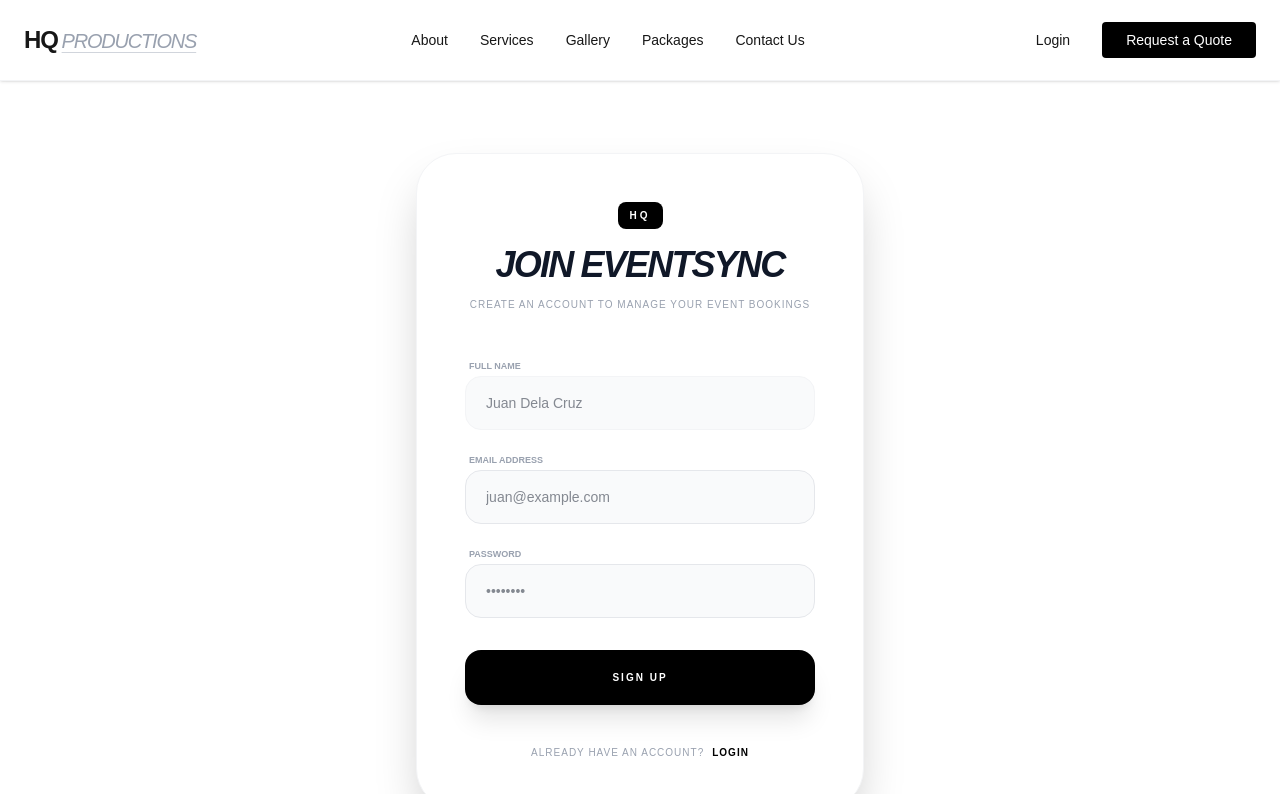
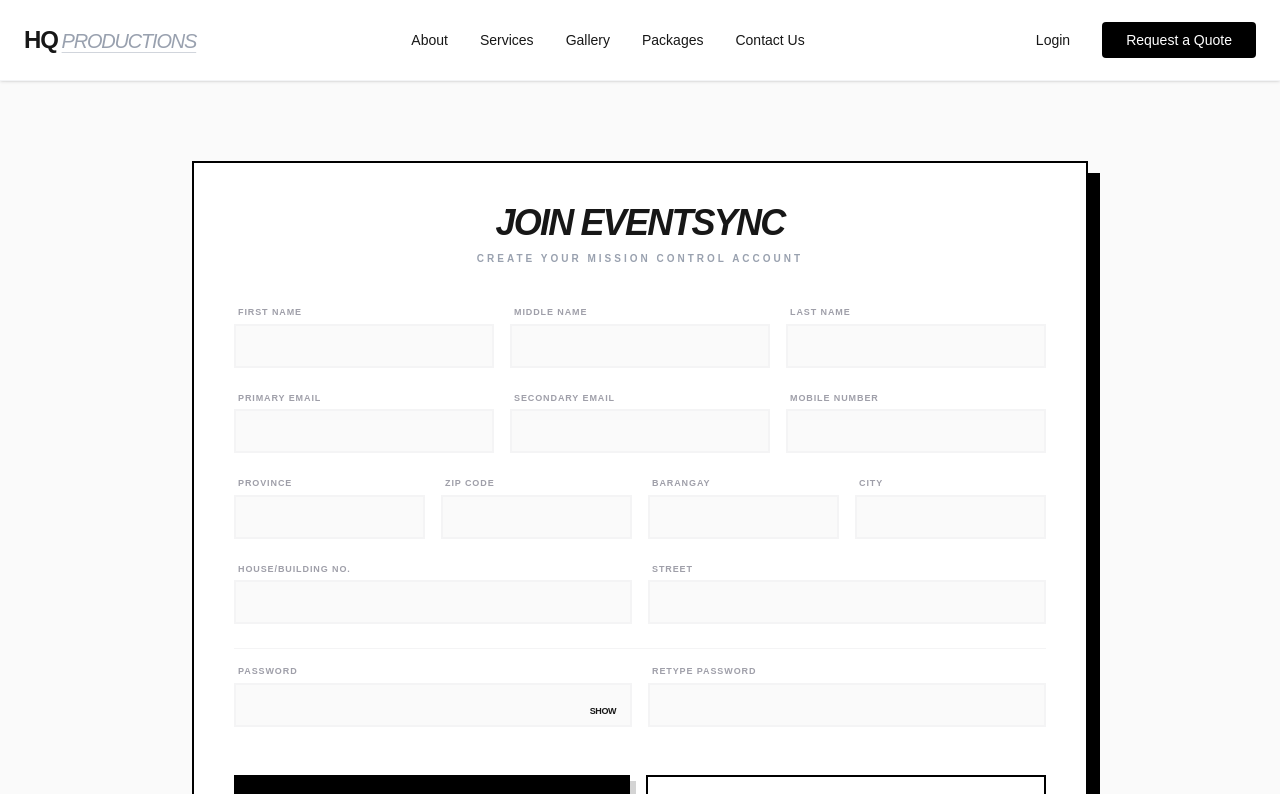
Before and after one commit to BubMango/eventsync, a Next.js app: page /signup in a window 1280 px wide. Shown: the top 794 px of the page. Built offline with nearby package versions, Linux system fonts and the light colour scheme; no server answers.

Commit message:
signup page.js

```diff
--- a/app/(public)/signup/page.js
+++ b/app/(public)/signup/page.js
@@ -1,130 +1,215 @@
 "use client";
 
 import React, { useState } from 'react';
+import Link from 'next/link';
+import { useRouter } from 'next/navigation';
 import { supabase } from '@/lib/supabase';
-import Link from 'next/link';
 
-export default function SignUpPage() {
-  const [email, setEmail] = useState('');
-  const [password, setPassword] = useState('');
-  const [fullName, setFullName] = useState('');
+export default function SignupPage() {
+  const router = useRouter();
+
+  // Form State
+  const [step, setStep] = useState(1); // 1: Details, 2: Role Selection, 3: Institution Search, 4: Institution Reg
+  const [showPassword, setShowPassword] = useState(false);
   const [loading, setLoading] = useState(false);
-  const [message, setMessage] = useState({ type: '', text: '' });
+  const [error, setError] = useState(null);
 
-  const handleSignUp = async (e) => {
+  const [formData, setFormData] = useState({
+    firstName: '', middleName: '', lastName: '',
+    email: '', secondaryEmail: '', mobile: '',
+    province: '', zipCode: '', barangay: '', city: '',
+    houseNo: '', street: '',
+    password: '', confirmPassword: '',
+    clientType: 'private', // 'private' or 'institutional'
+    institutionId: null
+  });
+
+  const handleChange = (e) => {
+    setFormData({ ...formData, [e.target.name]: e.target.value });
+  };
+
+  const handleCreateAccount = (e) => {
     e.preventDefault();
+    if (formData.password !== formData.confirmPassword) {
+      setError("Passwords do not match");
+      return;
+    }
+    setStep(2); // Move to role selection
+  };
+
+  const finalizeSignup = async (type, instId = null) => {
     setLoading(true);
-    setMessage({ type: '', text: '' });
-
-    // 1. Create User in Supabase Auth with metadata
-    const { data, error } = await supabase.auth.signUp({
-      email,
-      password,
+    setError(null);
+    try {
+      const { data, error: signUpError } = await supabase.auth.signUp({
+        email: formData.email,
+        password: formData.password,
         options: {
           data: {
-          full_name: fullName,
-          role: 'client', // Sets default role for EventSync
-        },
-      },
+            full_name: `${formData.firstName} ${formData.lastName}`,
+            role: 'client',
+            client_type: type,
+            institution_id: instId
+          }
+        }
       });
 
-    if (error) {
-      setMessage({ type: 'error', text: error.message });
-    } else {
-      setMessage({
-        type: 'success',
-        text: "Success! Please check your inbox for a verification email."
-      });
-      // Optional: Clear form on success
-      setFullName('');
-      setEmail('');
-      setPassword('');
+      if (signUpError) throw signUpError;
+      router.push('/client/dashboard');
+    } catch (err) {
+      setError(err.message);
+    } finally {
+      setLoading(false);
     }
-    setLoading(false);
   };
 
   return (
-    <div className="flex flex-col min-h-screen bg-white text-gray-900 justify-center items-center px-8">
-      {/* Container matches your high-end design pattern */}
-      <div className="w-full max-w-md bg-white p-12 rounded-[40px] border border-gray-100 shadow-2xl">
+    <div className="min-h-screen bg-zinc-50 flex items-center justify-center p-6 py-20">
+      <div className="w-full max-w-4xl bg-white border-2 border-black shadow-[12px_12px_0px_0px_rgba(0,0,0,1)] p-10">
 
-        {/* Branding Header */}
-        <div className="flex flex-col items-center mb-10">
-          <div className="bg-black text-white px-3 py-1.5 rounded-lg mb-4 font-black text-[10px] uppercase tracking-[0.3em]">
-            HQ
-          </div>
-          <h1 className="text-4xl font-black italic tracking-tighter text-center uppercase">
-            Join EventSync
-          </h1>
-          <p className="text-gray-400 text-[10px] uppercase tracking-widest mt-3 text-center">
-            Create an account to manage your event bookings
-          </p>
+        {/* HEADER */}
+        <div className="mb-10 text-center">
+          <h1 className="text-4xl font-black italic uppercase tracking-tighter">Join EventSync</h1>
+          <p className="text-[10px] font-bold uppercase tracking-[0.3em] text-gray-400 mt-2">Create your mission control account</p>
         </div>
 
-        {/* Status Messages */}
-        {message.text && (
-          <div className={`mb-6 p-4 rounded-2xl text-[10px] font-bold uppercase tracking-wider text-center ${
-            message.type === 'error' ? 'bg-red-50 text-red-500 border border-red-100' : 'bg-green-50 text-green-600 border border-green-100'
-          }`}>
-            {message.text}
+        {error && (
+          <div className="mb-6 p-4 bg-red-50 border border-red-200 text-red-600 text-[10px] font-black uppercase tracking-widest text-center">
+            {error}
           </div>
         )}
 
-        <form onSubmit={handleSignUp} className="space-y-4">
-          <div className="space-y-1">
-            <label className="text-[9px] uppercase font-black text-gray-400 ml-1">Full Name</label>
-            <input
-              type="text"
-              placeholder="Juan Dela Cruz"
-              className="w-full bg-gray-50 border border-gray-100 rounded-2xl px-5 py-4 text-sm outline-none focus:ring-2 focus:ring-black transition-all"
-              value={fullName}
-              onChange={(e) => setFullName(e.target.value)}
-              required
+        {/* STEP 1: PERSONAL DETAILS */}
+        {step === 1 && (
+          <form onSubmit={handleCreateAccount} className="space-y-6">
+            <div className="grid grid-cols-1 md:grid-cols-3 gap-4">
+              <Input label="First Name" name="firstName" onChange={handleChange} required />
+              <Input label="Middle Name" name="middleName" onChange={handleChange} />
+              <Input label="Last Name" name="lastName" onChange={handleChange} required />
+            </div>
+
+            <div className="grid grid-cols-1 md:grid-cols-3 gap-4">
+              <Input label="Primary Email" name="email" type="email" onChange={handleChange} required />
+              <Input label="Secondary Email" name="secondaryEmail" type="email" onChange={handleChange} />
+              <Input label="Mobile Number" name="mobile" onChange={handleChange} required />
+            </div>
+
+            <div className="grid grid-cols-2 md:grid-cols-4 gap-4">
+              <Input label="Province" name="province" onChange={handleChange} required />
+              <Input label="Zip Code" name="zipCode" onChange={handleChange} required />
+              <Input label="Barangay" name="barangay" onChange={handleChange} required />
+              <Input label="City" name="city" onChange={handleChange} required />
+            </div>
+
+            <div className="grid grid-cols-1 md:grid-cols-2 gap-4">
+              <Input label="House/Building No." name="houseNo" onChange={handleChange} required />
+              <Input label="Street" name="street" onChange={handleChange} required />
+            </div>
+
+            <div className="grid grid-cols-1 md:grid-cols-2 gap-4 pt-4 border-t border-zinc-100">
+              <div className="relative">
+                <Input label="Password" name="password" type={showPassword ? "text" : "password"} onChange={handleChange} required />
+                <button
+                  type="button"
+                  onClick={() => setShowPassword(!showPassword)}
+                  className="absolute right-4 top-10 text-[9px] font-black uppercase tracking-tighter hover:underline"
+                >
+                  {showPassword ? "Hide" : "Show"}
+                </button>
+              </div>
+              <Input label="Retype Password" name="confirmPassword" type={showPassword ? "text" : "password"} onChange={handleChange} required />
+            </div>
+
+            <div className="flex flex-col md:flex-row gap-4 pt-6">
+              <button
+                type="submit"
+                className="flex-1 bg-black text-white py-4 text-[11px] font-black uppercase tracking-[0.3em] hover:bg-zinc-800 transition-all shadow-[6px_6px_0px_0px_rgba(212,212,212,1)]"
+              >
+                Create Account
+              </button>
+              <button
+                type="button"
+                onClick={() => router.push('/login')}
+                className="flex-1 border-2 border-black py-4 text-[11px] font-black uppercase tracking-[0.3em] hover:bg-zinc-100 transition-all"
+              >
+                Cancel
+              </button>
+            </div>
+          </form>
+        )}
+
+        {/* STEP 2: ACCOUNT TYPE SELECTION */}
+        {step === 2 && (
+          <div className="space-y-8 animate-in fade-in slide-in-from-bottom-4">
+            <h2 className="text-center text-xs font-black uppercase tracking-widest border-b pb-4">Select Account Purpose</h2>
+            <div className="grid grid-cols-1 md:grid-cols-2 gap-6">
+              <SelectionCard
+                title="Private Client"
+                desc="Personal events, weddings, and private parties."
+                onClick={() => finalizeSignup('private')}
+              />
+              <SelectionCard
+                title="Institutional"
+                desc="Corporate, Government, or Organization representative."
+                onClick={() => setStep(3)}
               />
             </div>
+          </div>
+        )}
 
-          <div className="space-y-1">
-            <label className="text-[9px] uppercase font-black text-gray-400 ml-1">Email Address</label>
-            <input
-              type="email"
-              placeholder="juan@example.com"
-              className="w-full bg-gray-50 border border-gray-200 rounded-2xl px-5 py-4 text-sm outline-none focus:ring-2 focus:ring-black transition-all"
-              value={email}
-              onChange={(e) => setEmail(e.target.value)}
-              required
-            />
+        {/* STEP 3: INSTITUTION SEARCH / REDIRECT */}
+        {step === 3 && (
+          <div className="space-y-8 text-center animate-in fade-in">
+            <h2 className="text-xs font-black uppercase tracking-widest">Institutional Registration</h2>
+            <p className="text-sm font-bold uppercase text-zinc-400">Is your company or government office already registered?</p>
+            <div className="flex flex-col md:flex-row gap-4 justify-center">
+              <button onClick={() => alert("Search Logic Here")} className="px-8 py-4 bg-black text-white text-[10px] font-black uppercase tracking-widest">Yes, Search List</button>
+              <button onClick={() => setStep(4)} className="px-8 py-4 border-2 border-black text-[10px] font-black uppercase tracking-widest">No, Register Institution</button>
             </div>
+          </div>
+        )}
 
-          <div className="space-y-1">
-            <label className="text-[9px] uppercase font-black text-gray-400 ml-1">Password</label>
-            <input
-              type="password"
-              placeholder="••••••••"
-              className="w-full bg-gray-50 border border-gray-200 rounded-2xl px-5 py-4 text-sm outline-none focus:ring-2 focus:ring-black transition-all"
-              value={password}
-              onChange={(e) => setPassword(e.target.value)}
-              required
-            />
-          </div>
-
+        {/* STEP 4: REGISTER INSTITUTION */}
+        {step === 4 && (
+          <form className="space-y-6 animate-in fade-in">
+            <h2 className="text-center text-xs font-black uppercase tracking-widest border-b pb-4">Institution Details</h2>
+            <Input label="Institution Name" name="instName" required />
+            <Input label="Office Address" name="instAddress" required />
             <button
-            disabled={loading}
-            className="w-full bg-black text-white py-5 rounded-2xl font-black text-[10px] uppercase tracking-[0.2em] hover:bg-zinc-800 transition-all active:scale-95 disabled:bg-gray-300 mt-4 shadow-xl"
+              type="button"
+              onClick={() => finalizeSignup('institutional')}
+              className="w-full bg-black text-white py-4 text-[11px] font-black uppercase tracking-[0.3em]"
             >
-            {loading ? 'Creating Account...' : 'Sign Up'}
+              Finalize Registration
             </button>
           </form>
-
-        {/* Footer Link */}
-        <div className="text-center mt-10">
-          <p className="text-[10px] text-gray-400 uppercase tracking-widest">
-            Already have an account?
-            <Link href="/login" className="text-black font-black ml-2 hover:underline decoration-2">
-              LOGIN
-            </Link>
-          </p>
-        </div>
+        )}
       </div>
     </div>
   );
 }
+
+// Custom Sub-Components
+function Input({ label, ...props }) {
+  return (
+    <div className="flex flex-col gap-1 w-full">
+      <label className="text-[9px] font-black uppercase tracking-widest text-zinc-400 ml-1">{label}</label>
+      <input
+        className="border-2 border-zinc-100 bg-zinc-50 p-3 text-xs font-bold uppercase tracking-tight focus:border-black focus:outline-none transition-colors"
+        {...props}
+      />
+    </div>
+  );
+}
+
+function SelectionCard({ title, desc, onClick }) {
+  return (
+    <button
+      onClick={onClick}
+      className="p-8 border-2 border-zinc-100 text-left hover:border-black hover:bg-zinc-50 transition-all group"
+    >
+      <h3 className="text-lg font-black italic uppercase tracking-tighter group-hover:underline decoration-2 underline-offset-4">{title}</h3>
+      <p className="text-[10px] text-zinc-400 uppercase font-bold mt-2 leading-relaxed">{desc}</p>
+    </button>
+  );
+}
```
Lines whose indentation alone changed are shown as unchanged.
